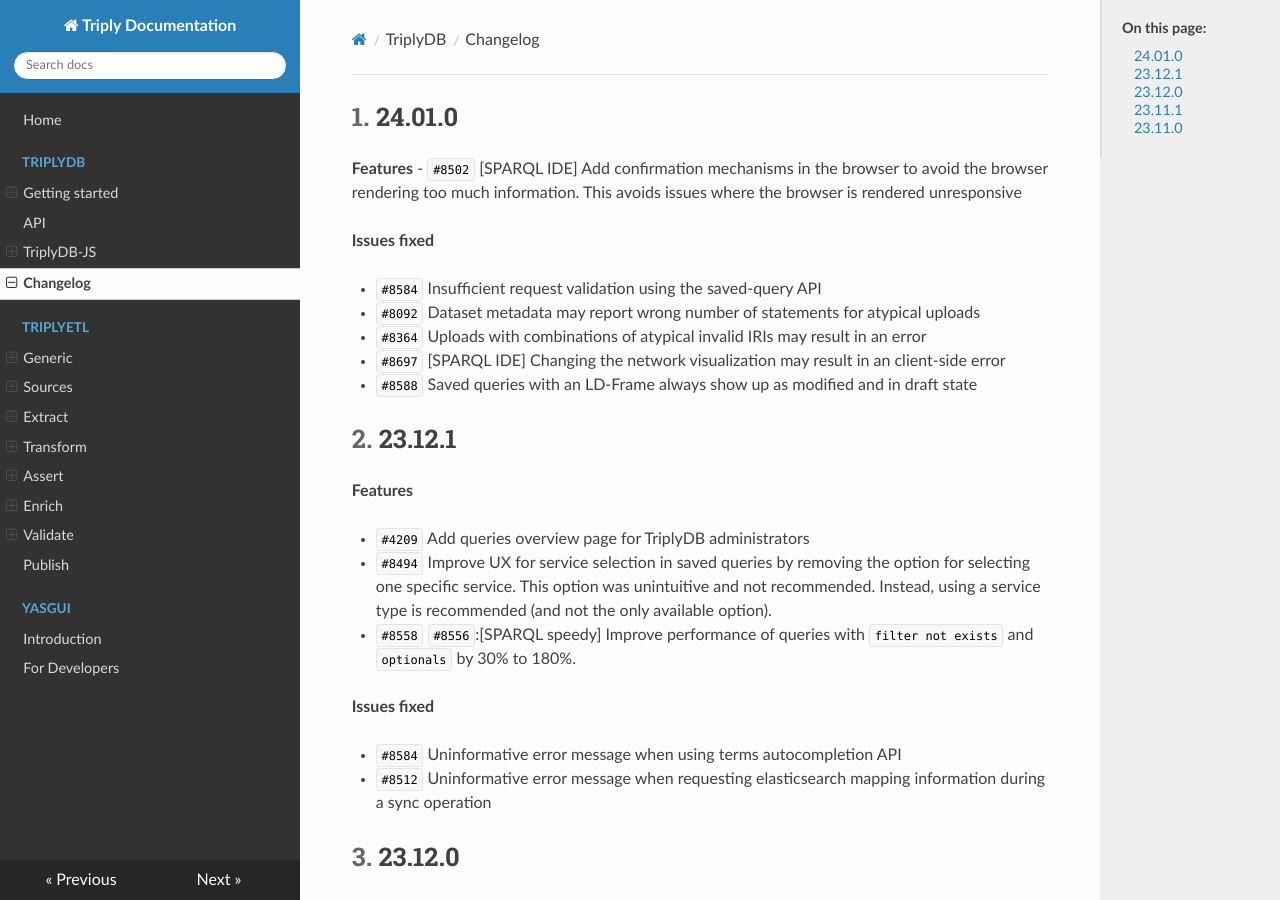
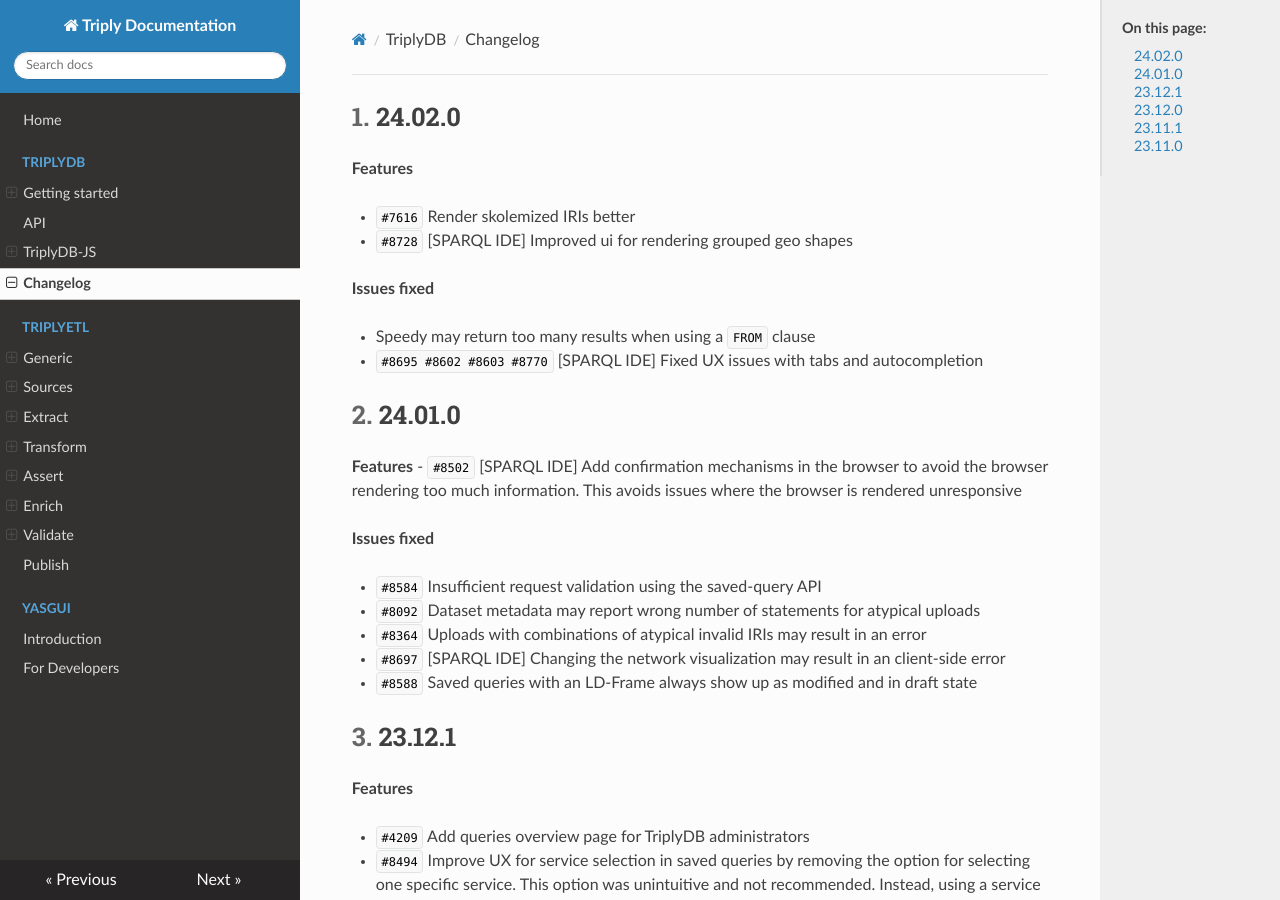
Before and after one commit to TriplyDB/Documentation, an MkDocs documentation site: the page built from docs/triplydb-changelog/index.md, in a window 1280 px wide and 900 px high. Built offline with MkDocs 1.6.1, drawn with Linux system fonts in a browser that asks for light colours.

Commit message:
updated changelog

```diff
--- a/docs/triplydb-changelog/index.md
+++ b/docs/triplydb-changelog/index.md
@@ -4,6 +4,20 @@
 ---
 
 [TOC]
+
+## 24.02.0 {#24.02.0}
+
+**Features**
+
+- `#7616` Render skolemized IRIs better
+- `#8728` [SPARQL IDE] Improved ui for rendering grouped geo shapes
+
+
+**Issues fixed**
+
+- Speedy may return too many results when using a `FROM` clause
+- `#8695 #8602 #8603 #8770` [SPARQL IDE] Fixed UX issues with tabs and autocompletion
+
 
 
 ## 24.01.0 {#24.01.0}
```
